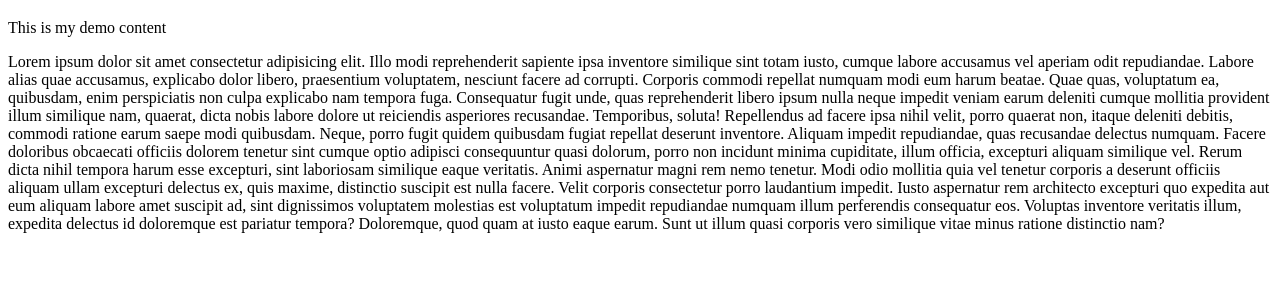
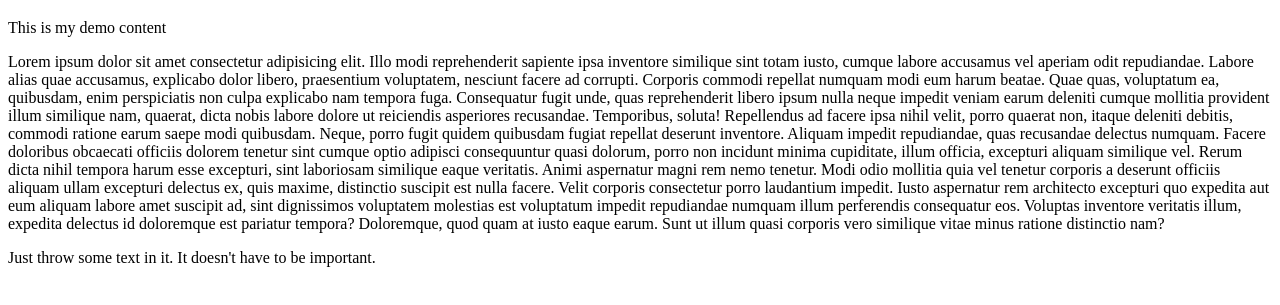
Before and after one commit to Neoplatonist/github-demo, a plain HTML site: page index.html in a window 1280 px wide. Shown: the part 61-366 px from the top of the page. Drawn offline with Linux system fonts and the light colour scheme.

Commit message:
Added footer

```diff
--- a/index.html
+++ b/index.html
@@ -33,6 +33,10 @@
             quod quam at iusto eaque earum. Sunt ut illum quasi corporis vero similique vitae minus ratione distinctio
             nam?</p>
     </main>
+
+   <footer> Just throw some text in it. It doesn't have to be important. </footer>
+
+
 </body>
 
 </html>
```
